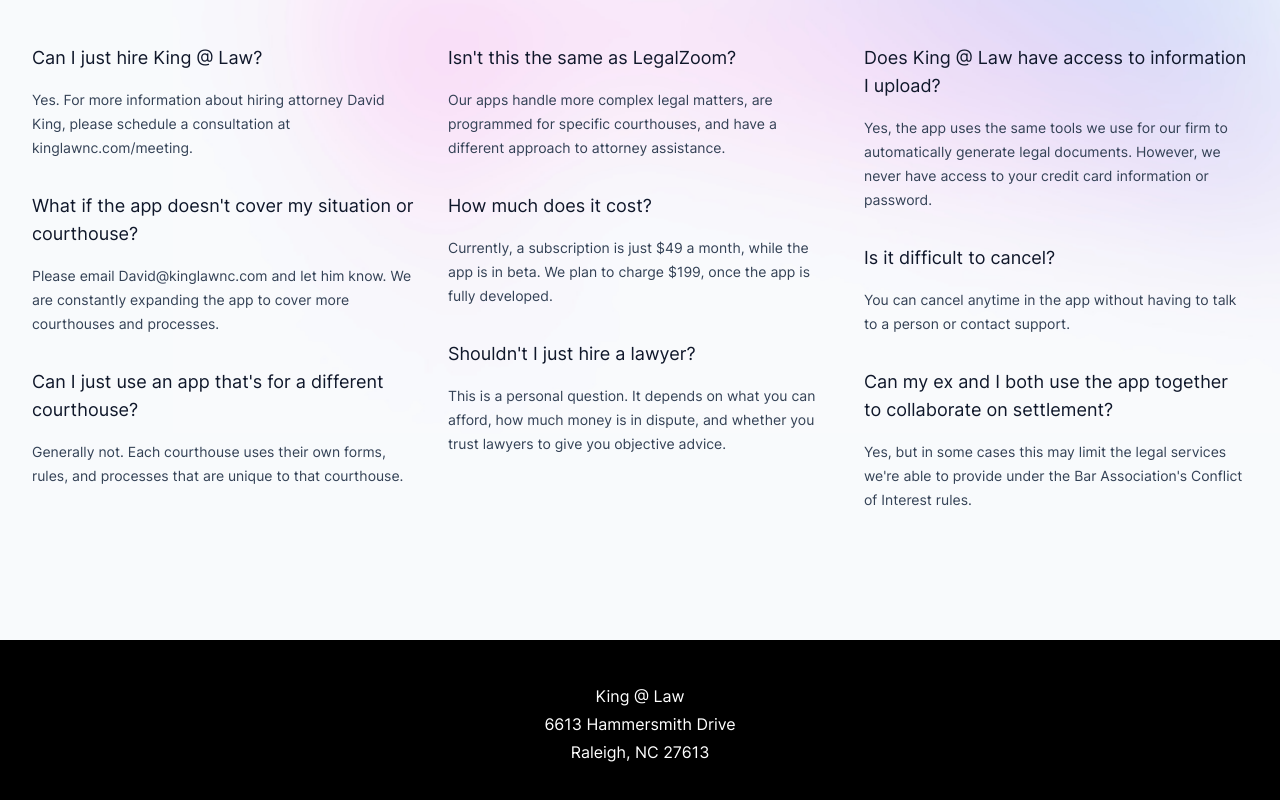
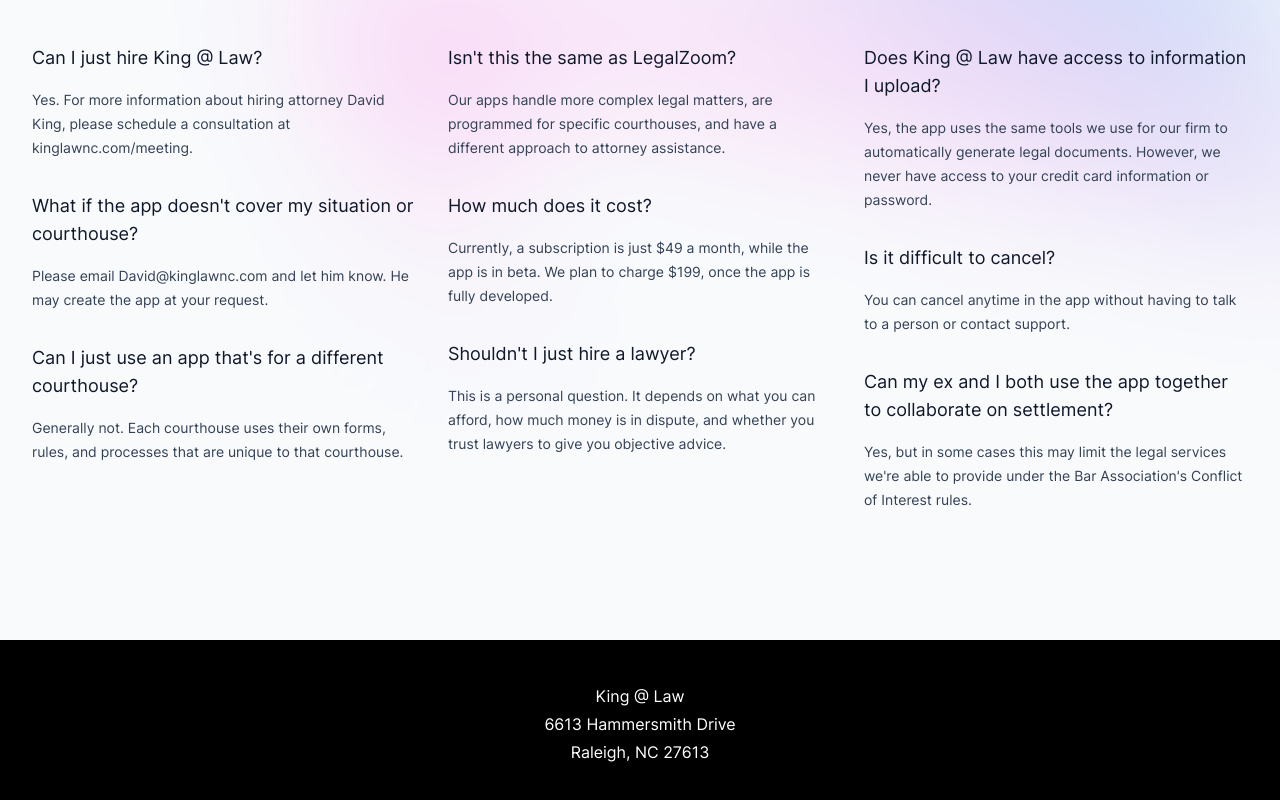
Before and after one commit to David44357/KingLawWebsite, a Next.js app: page /prometheus in a window 1280 px wide. Shown: the part 4059-4859 px from the top of the page. Built offline with nearby package versions, Linux system fonts and the light colour scheme.

Commit message:
Update PromFaqs.jsx

```diff
--- a/src/components/PromFaqs.jsx
+++ b/src/components/PromFaqs.jsx
@@ -12,7 +12,7 @@ const faqs = [
     },
     {
       question: 'What if the app doesn\'t cover my situation or courthouse?',
-      answer: 'Please email David@kinglawnc.com and let him know. We are constantly expanding the app to cover more courthouses and processes.',
+      answer: 'Please email David@kinglawnc.com and let him know. He may create the app at your request.',
     },
     {
       question: 'Can I just use an app that\'s for a different courthouse?',
```
